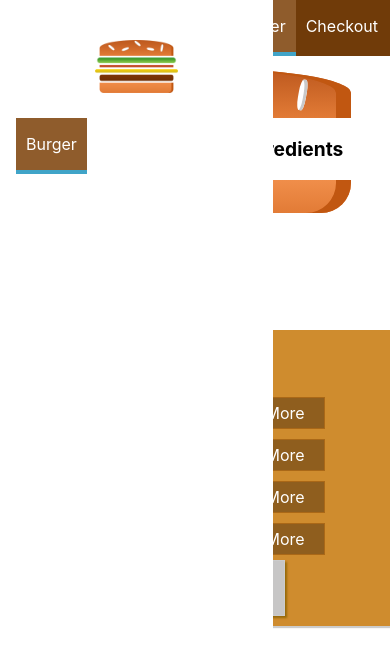
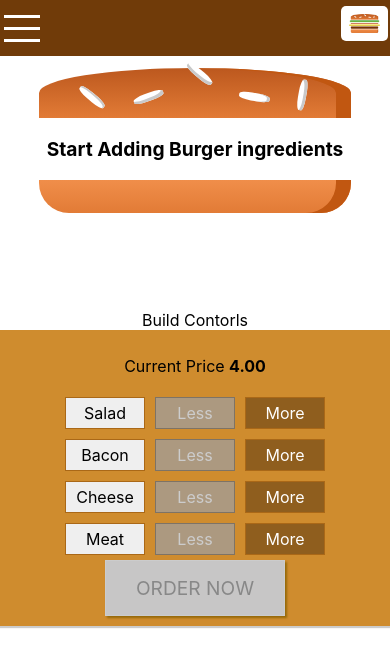
Before and after one commit to lario0913/blog, a React (Create React App) app in the folder Desktop/lario/projects/react/burger-builder/: page / in a window 390 px wide. Shown: the top 666 px of the page. Built offline with nearby package versions, Linux system fonts and the light colour scheme.

Commit message:
makes responsive adjustment on the app, added a side drawer toggle button and nah hamburger button

```diff
--- a/Desktop/lario/projects/react/burger-builder/src/components/Layout/Layout.js
+++ b/Desktop/lario/projects/react/burger-builder/src/components/Layout/Layout.js
@@ -1,21 +1,40 @@
-import React from 'react'
+import React, {Component}from 'react'
 import Auxilliary from '../../hoc/Auxilliary'
 
 import styles from './Layout.module.css'
 import Toolbar from '../Navigation/Toolbar/Toolbar'
 import SideDrawer from '../Navigation/SideDrawer/SideDrawer'
 
-function Layout(props) {
+class Layout extends Component {
+    state = {
+        showSideDrawer : false
+    }
+
+
+    toggleSideDrawer = () => {
+        this.setState({showSideDrawer: false})
+    }
+
+    displaySideDrawerHandler = () => {
+        this.setState(prevState => {
+            return {showSideDrawer : !prevState.SideDrawer}
+        })
+    }
+
+
+    render () {
         return (
             <Auxilliary>
-            <SideDrawer/>
-            <Toolbar/>
+                <SideDrawer open={this.state.showSideDrawer} close={this.toggleSideDrawer} />
+                <Toolbar toggleSideDrawer={this.displaySideDrawerHandler}/>
                 <main className={styles.content}>
-                {props.children}
+                    {this.props.children}
                 </main>
 
             </Auxilliary>
         )
     }
 
+}
+
 export default Layout
--- a/Desktop/lario/projects/react/burger-builder/src/components/Navigation/NavigationItems/NavigationItem/NavigationItem.module.css
+++ b/Desktop/lario/projects/react/burger-builder/src/components/Navigation/NavigationItems/NavigationItem/NavigationItem.module.css
@@ -1,19 +1,38 @@
+.NavigationItem {
+    margin: 10px 0;
+    box-sizing: border-box;
+    display: block;
+    width: 100%;
+}
+
+.NavigationItem a {
+    color: #8f5c2c;
+    width: 100%;
+    box-sizing: border-box;
+    display: block;
+    text-decoration: none;
+}
+
+.NavigationItem a:hover,
+.NavigationItem a:active,
+.NavigationItem a.active {
+     color: #40a4c8;
+}
+
+@media (min-width : 600px) {
     .NavigationItem {
         margin: 0;
-    box-sizing: border-box;
         display: flex;
         height: 100%;
+        width: auto;
         align-items: center;
     }
 
     .NavigationItem a {
         color: white;
-    text-decoration: none;
         padding: 16px 10px;
         border-bottom: 4px solid transparent;
         height: 100%;
-    box-sizing: border-box;
-    display: block;
     }
 
     .NavigationItem a:hover,
@@ -23,3 +42,4 @@
         border-bottom: 4px solid #40a4c8;
         color: white;
     }
+}
--- a/Desktop/lario/projects/react/burger-builder/src/components/Navigation/NavigationItems/NavigationItems.module.css
+++ b/Desktop/lario/projects/react/burger-builder/src/components/Navigation/NavigationItems/NavigationItems.module.css
@@ -3,6 +3,13 @@
     padding: 0;
     list-style: none;
     display: flex;
+    flex-flow: column;
     align-items: center;
     height: 100%;
 }
+
+@media (min-width: 600px) {
+    .NavigationItems {
+        flex-flow: row;
+    }
+}
--- /dev/null
+++ b/Desktop/lario/projects/react/burger-builder/src/components/Navigation/SideDrawer/DrawSideDrawer/DrawSideDrawer.js
@@ -0,0 +1,12 @@
+import React from 'react'
+import styles from '../DrawerToggle.module.css'
+
+const drawSideDrawer = (props) => (
+    <div class={styles.DrawerToggle} onClick={props.clicked}>
+        <div></div>
+        <div></div>
+        <div></div>
+    </div>
+)
+
+export default drawSideDrawer
--- /dev/null
+++ b/Desktop/lario/projects/react/burger-builder/src/components/Navigation/SideDrawer/DrawerToggle.module.css
@@ -0,0 +1,23 @@
+.DrawerToggle {
+    width: 40px;
+    height: 100%;
+    display: flex;
+    flex-flow: column;
+    justify-content: space-around;
+    align-items: center;
+    padding: 10px 0;
+    box-sizing: border-box;
+    cursor: pointer;
+}
+
+.DrawerToggle div {
+    width: 90%;
+    height: 3px;
+    background-color: white;
+}
+
+@media (min-width: 500px) {
+    .DrawerToggle {
+        display: none;
+    }
+}
--- a/Desktop/lario/projects/react/burger-builder/src/components/Navigation/SideDrawer/SideDrawer.js
+++ b/Desktop/lario/projects/react/burger-builder/src/components/Navigation/SideDrawer/SideDrawer.js
@@ -4,19 +4,28 @@ import Logo from '../../Logo/Logo'
 import NavigationItems from '../NavigationItems/NavigationItems'
 
 import styles from './SideDrawer.module.css'
+import Auxilliary from '../../../hoc/Auxilliary'
+import Backdrop from '../../UI/Backdrop/Backdrop'
 
-const SideDrawer = () => {
+const SideDrawer = (props) => {
+    let addStyleClasses = [styles.SideDrawer, styles.Close]
+    if (props.open) {
+        addStyleClasses = [styles.SideDrawer, styles.Open]
+    }
+    return (
+        <Auxilliary>
+            <Backdrop show={props.open} clicked={props.close} />
 
-    return (
-        <div className={styles.SideDrawer}>
+            <div className={addStyleClasses.join(' ')}>
+                <div className={styles.Logo}>
+                    <Logo/>
+                </div>
+                <nav className={styles.DesktopOnly}>
+                    <NavigationItems />
+                </nav>
+            </div>
+        </Auxilliary>
 
-            <div className={styles.Logo}>
-                <Logo/>
-            </div>
-            <nav>
-                <NavigationItems />
-            </nav>
-        </div>
     )
 }
 
--- a/Desktop/lario/projects/react/burger-builder/src/components/Navigation/SideDrawer/SideDrawer.module.css
+++ b/Desktop/lario/projects/react/burger-builder/src/components/Navigation/SideDrawer/SideDrawer.module.css
@@ -23,9 +23,10 @@
 }
 
 .Close {
-    transform: translateX(-100);
+    transform: translateX(-100%);
 }
 
 .Logo {
     height: 11%;
+    margin-top: 40px;
 }
--- a/Desktop/lario/projects/react/burger-builder/src/components/Navigation/Toolbar/Toolbar.js
+++ b/Desktop/lario/projects/react/burger-builder/src/components/Navigation/Toolbar/Toolbar.js
@@ -2,17 +2,18 @@ import React from 'react'
 import styles from './Toolbar.module.css'
 import Logo from '../../Logo/Logo'
 import NavigationItems from '../NavigationItems/NavigationItems'
+import DrawSideDrawer from '../SideDrawer/DrawSideDrawer/DrawSideDrawer'
 
 const toolbar = (props) => (
 
     <header className={styles.Toolbar}>
 
-        <div>MENU</div>
+        <DrawSideDrawer clicked={props.toggleSideDrawer}/>
         <div className={styles.Logo}>
             <Logo />
         </div>
-        <nav>
-            <NavigationItems />
+        <nav className={styles.DekstopOnly}>
+            <NavigationItems/>
         </nav>
     </header>
 )
--- a/Desktop/lario/projects/react/burger-builder/src/components/Navigation/Toolbar/Toolbar.module.css
+++ b/Desktop/lario/projects/react/burger-builder/src/components/Navigation/Toolbar/Toolbar.module.css
@@ -20,3 +20,10 @@
 .Logo{
     height: 80%;
 }
+
+
+@media (max-width: 600px){
+    .DekstopOnly {
+        display: none;
+    }
+}
--- a/Desktop/lario/projects/react/burger-builder/src/components/UI/Modal/Modal.js
+++ b/Desktop/lario/projects/react/burger-builder/src/components/UI/Modal/Modal.js
@@ -1,24 +1,29 @@
-import React from 'react'
+import React, { Component } from 'react'
 import styles from './Modal.module.css'
 import Auxilliary from '../../../hoc/Auxilliary'
 import Backdrop from '../Backdrop/Backdrop'
 
-const modal =(props) => {
+class Modal extends Component {
+    shouldComponentUpdate (nextProps, nextState) {
+        return nextProps.show !== this.props.nextState
+    }
+
+    render() {
         return (
             <Auxilliary>
-            <Backdrop show={props.show} clicked={props.clicked}/>
+                <Backdrop show={this.props.show} clicked={this.props.clicked}/>
                 <div
                     className={styles.Modal}
                     style={{
-                    transform: props.show ? 'translateY(0)' : 'translateY(-100vh)',
-                    opacity: props.show ? '1' : '0'
+                        transform: this.props.show ? 'translateY(0)' : 'translateY(-100vh)',
+                        opacity: this.props.show ? '1' : '0'
                     }}
                     >
-                    {props.children}
+                        {this.props.children}
                 </div>
             </Auxilliary>
-
         )
     }
+}
 
-export default modal
+export default Modal
```
Lines whose indentation alone changed are shown as unchanged.
